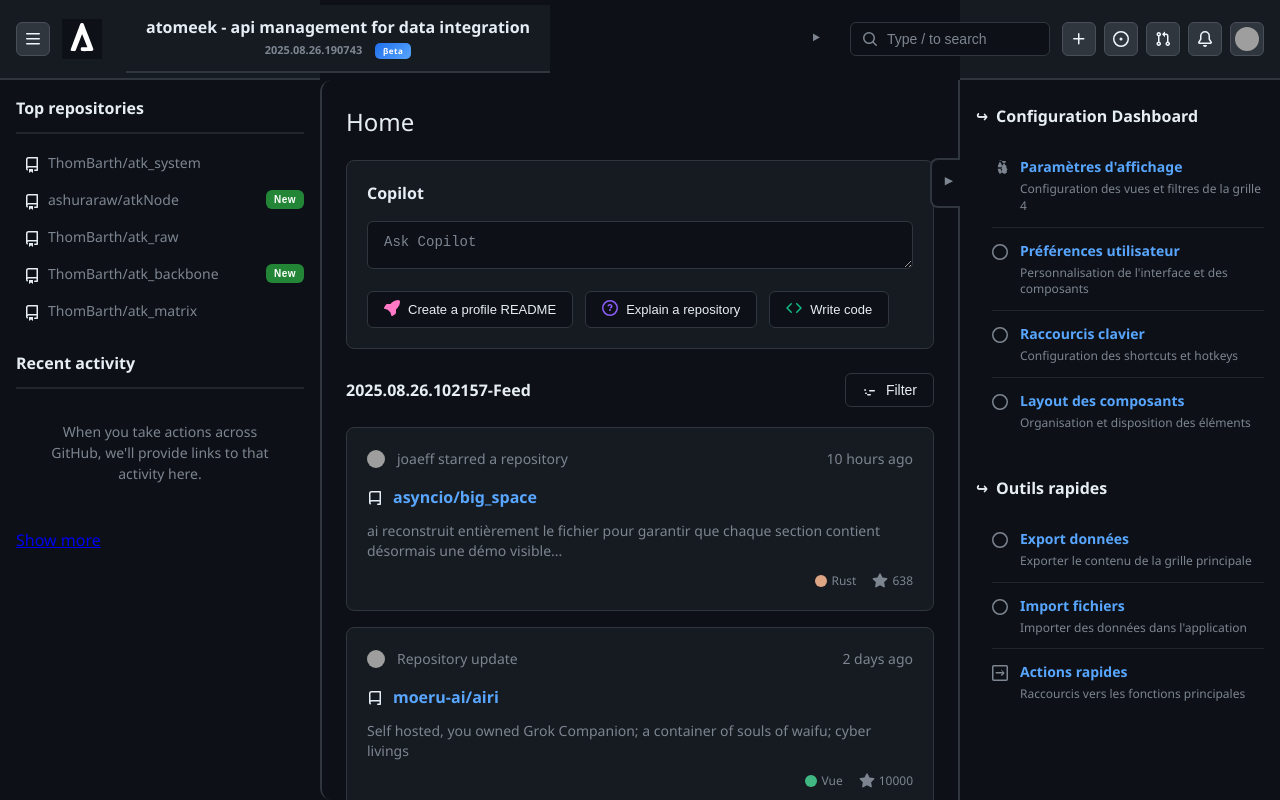
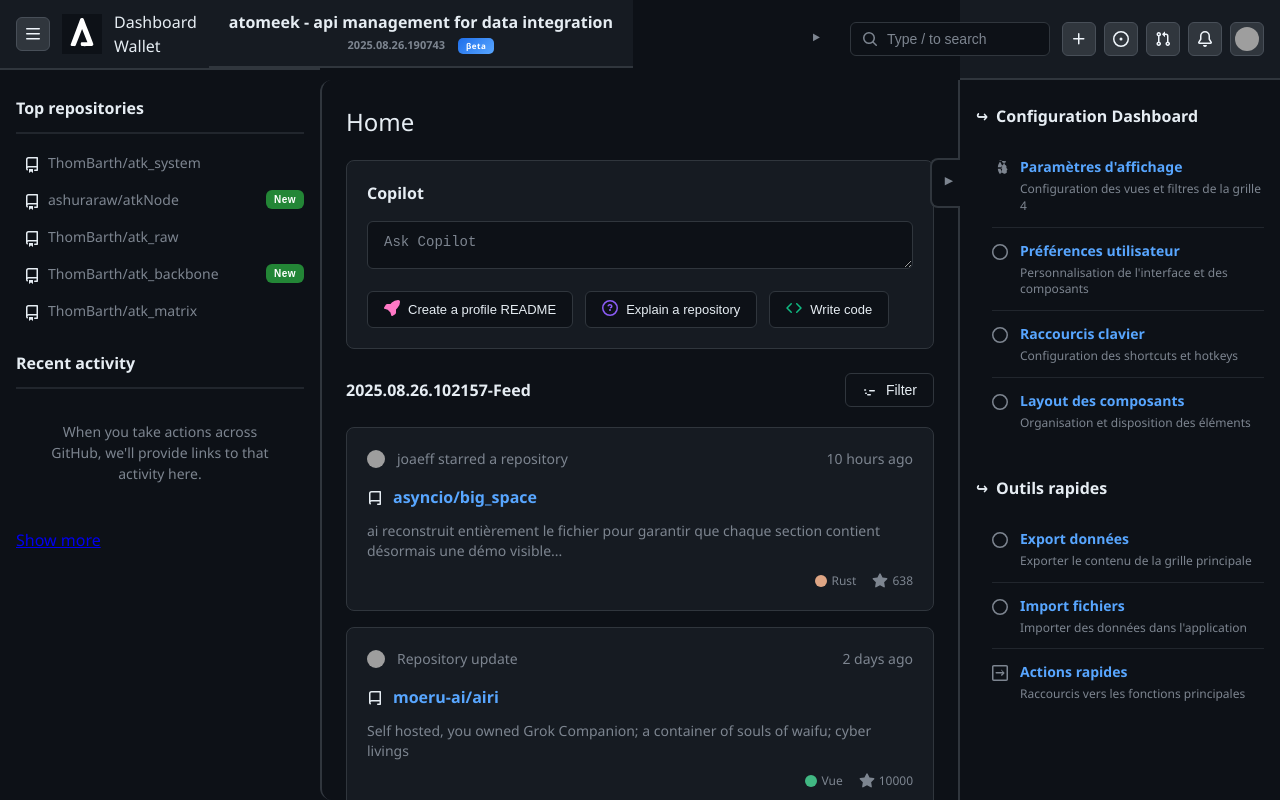
Before and after one commit to thoiroh/atkm, an Angular app in the folder atkm/: page /landing in a window 1280 px wide. Built offline with nearby package versions, Linux system fonts and the light colour scheme; grey boxes are pictures that could not be loaded.

Commit message:
atk.core (02) - html (03) > side toggle (03) -------------------------------------------- refactor: update navbar and content components to use config directly; set components as standalone

```diff
--- a/atkm/src/app/features/landing/landing.component.html
+++ b/atkm/src/app/features/landing/landing.component.html
@@ -1,7 +1,7 @@
 @if (config) {
 <div class="main-container" [class.config-collapsed]="config?.configPanel?.isCollapsed">
   <!-- GRILLE 1: MENU PRINCIPAL (gauche) -->
-  <atk-navbar-main [config]="config.navbar" />
+  <atk-navbar-main [config]="config" />
 
   <!-- GRILLE 2: ZONE CENTRALE TRANSPARENTE (centre) -->
   <!-- <atk-navbar-brand [config]="config.navbar" /> -->
--- a/atkm/src/app/features/landing/landing.component.ts
+++ b/atkm/src/app/features/landing/landing.component.ts
@@ -9,6 +9,7 @@
 
 @Component({
   selector: 'atk-landing',
+  standalone: true,
   imports: [
     NavbarMainComponent,
     NavbarBrandComponent,
--- a/atkm/src/app/shared/components/content-main/content-main.component.ts
+++ b/atkm/src/app/shared/components/content-main/content-main.component.ts
@@ -2,6 +2,7 @@
 
 @Component({
   selector: 'atk-content-main',
+  standalone: true,
   imports: [],
   templateUrl: './content-main.component.html',
 })
--- a/atkm/src/app/shared/components/navbar-main/navbar-main.component.html
+++ b/atkm/src/app/shared/components/navbar-main/navbar-main.component.html
@@ -7,7 +7,7 @@
     </svg>
   </button>
 
-  <a class="logo" [href]="config?.logo?.link || '#'" aria-label="Homepage">
+  <a class="logo" [href]="config?.navbar?.logo?.link || '#'" aria-label="Homepage">
     <svg aria-hidden="true" height="40" viewBox="0 0 32 32" version="1.1" width="40">
       <defs>
         <style>
@@ -22,7 +22,7 @@
   </a>
 
   <nav role="navigation" aria-label="ATK Breadcrumb">
-    <span *ngFor="let item of config?.breadcrumb || []; let last = last">
+    <span *ngFor="let item of config?.navbar.breadcrumb || []; let last = last">
       {{item}}
     </span>
   </nav>
--- a/atkm/src/app/shared/components/navbar-tools/navbar-tools.component.ts
+++ b/atkm/src/app/shared/components/navbar-tools/navbar-tools.component.ts
@@ -4,6 +4,7 @@
 
 @Component({
   selector: 'atk-navbar-tools',
+  standalone: true,
   imports: [NavbarBrandComponent],
   templateUrl: './navbar-tools.component.html',
 })
--- a/atkm/src/app/shared/components/sidebar-config/sidebar-config.component.ts
+++ b/atkm/src/app/shared/components/sidebar-config/sidebar-config.component.ts
@@ -1,8 +1,9 @@
-import { Component, Input, Output, EventEmitter } from '@angular/core';
+import { Component, EventEmitter, Input, Output } from '@angular/core';
 import { IConfigPanelSection } from '../../../core/services/config.service';
 
 @Component({
   selector: 'atk-sidebar-config',
+  standalone: true,
   imports: [],
   templateUrl: './sidebar-config.component.html',
 })
--- a/atkm/src/styles.css
+++ b/atkm/src/styles.css
@@ -28,10 +28,8 @@
   background-color: var(--color-canvas-default);
   color: var(--color-fg-default);
   line-height: 1.5;
+  scrollbar-width: thin;
   scrollbar-color: var(--color-border-default) var(--color-canvas-default);
-  /* thumb / track */
-  scrollbar-width: thin;
-  /* auto | thin | none */
 }
 
 html,
@@ -39,9 +37,9 @@
   height: 100%;
 }
 
-/* =========================
-   FIX POUR LES COMPOSANTS ANGULAR DANS LA GRILLE
-   ========================= */
+/* ======================================================================================================== */
+FIX POUR LES COMPOSANTS ANGULAR DANS LA GRILLE
+/* ======================================================================================================== */
 
 atk-navbar-main,
 atk-navbar-brand,
@@ -52,7 +50,10 @@
   display: contents;
 }
 
-/* ========================= STRUCTURE PRINCIPALE : 6 GRILLES ========================= */
+
+/* ====================================================================================================== */
+/* ========================= STRUCTURE PRINCIPALE : 6 GRILLES =========================================== */
+/* ====================================================================================================== */
 
 .main-container {
   height: 100vh;
@@ -68,80 +69,48 @@
   overflow: hidden;
 }
 
-/* Collapse asymétrique: seule la row 2, col 3 est masquée */
 .main-container.config-collapsed {
   grid-template-columns: minmax(200px, 25%) 1fr 0px;
   grid-template-rows: 80px 1fr;
 }
 
-/* .main-content.config-collapsed {
-  height: 100%;
-} */
 
-
-/* Étendre le contenu central sur col 2 → 3 uniquement en row 2 */
-/* .main-container.config-collapsed .main-content {
-  border-right: none;
-  border-radius: 12px;
-} */
-
-
-/* Faire sortir le panneau de config hors écran */
-/* .main-container.config-collapsed .config-panel {
-  transform: translateX(100%) translateZ(0);
-  pointer-events: none;
-  opacity: 0;
-  will-change: transform;
-  overflow: hidden;
-  contain: layout paint;
-} */
-
-/* Ramener le toggle en bord de grille malgré le translate du parent */
-/* .main-container.config-collapsed .config-toggle {
-  position: fixed;
-  top: 20px;
-  right: 0;
-  left: auto;
-  transform: none;
-  z-index: 1000;
-  pointer-events: auto;
-} */
-
-
-/* ========================= GRILLE 1: MENU PRINCIPAL (haut gauche) ========================= */
+/* ====================================================================================================== */
+/* ========================= GRILLE 1: MENU PRINCIPAL (haut gauche) ===================================== */
+/* ====================================================================================================== */
 
 .menu-main {
   grid-area: menu-main;
-  background-color: var(--color-canvas-subtle);
-  /* Suppression des bordures verticales */
-  border-bottom: 2px solid var(--color-border-default);
+  grid-column: 1 / 2;
+
   display: flex;
+  position: relative;
   align-items: center;
   padding: 0 16px;
   gap: 12px;
-  /* Permet le débordement sur la zone centrale */
+  background-color: var(--color-canvas-subtle);
+  border-bottom: 2px solid var(--color-border-default);
   z-index: 10;
-  position: relative;
 }
 
 .menu-main .logo {
-  background-color: var(--color-canvas-default);
-  color: var(--color-fg-default);
   display: flex;
   align-items: center;
   justify-content: center;
+  background-color: var(--color-canvas-default);
+  color: var(--color-fg-default);
 }
 
 .menu-main .hamburger-btn {
+  display: flex;
+  align-items: center;
+  justify-content: center;
   background: #30363d;
   border: 1px solid #484f58;
   color: #f0f6fc;
   border-radius: 6px;
   padding: 8px;
   cursor: pointer;
-  display: flex;
-  align-items: center;
-  justify-content: center;
 }
 
 .menu-main .hamburger-btn:hover {
@@ -149,23 +118,23 @@
   border-color: #656d76;
 }
 
+
+/* ======================================================================================================= */
 /* ========================= Grille 2 : ZONE CENTRALE TRANSPARENTE (haut centre) ========================= */
+/* ======================================================================================================= */
+
 .menu-center {
   grid-area: menu-center;
-  /* Zone transparente - pas de background */
+  display: flex;
+  position: relative;
+  align-items: flex-end;
+  justify-content: center;
   background-color: var(--color-canvas-subtle);
   border-bottom: 2px solid var(--color-border-default);
-  display: flex;
-  align-items: flex-end;
-  justify-content: center;
   padding: 10px 20px;
   text-align: center;
-  /* La zone peut être écrasée par les zones latérales */
-  position: relative;
   z-index: 5;
-  /* Transition pour la disparition en douceur */
   transition: opacity 0.3s ease, transform 0.3s ease;
-  /* transition: opacity 0.3s ease, visibility 0.3s ease; */
 }
 
 .menu-center-content {
@@ -173,8 +142,6 @@
   flex-direction: column;
   align-items: center;
   justify-content: center;
-  /* gap: 4px; */
-  /* Le contenu peut disparaître quand les zones se chevauchent */
   white-space: nowrap;
   overflow: hidden;
 }
@@ -203,7 +170,6 @@
   padding: 2px 8px 3px 8px;
   margin-left: 10px;
   border-radius: 5px;
-  /* text-transform: uppercase; */
   letter-spacing: 0.5px;
 }
 
@@ -215,21 +181,21 @@
   background: var(--color-success-emphasis);
 }
 
-/* ========================= GRILLE 3: OUTILS UTILISATEUR (haut droite) ========================= */
+
+/* ======================================================================================================== */
+/* ========================= GRILLE 3: OUTILS UTILISATEUR (haut droite) =================================== */
+/* ======================================================================================================== */
 
 .user-tools {
   grid-area: user-tools;
-  /* si tu veux l’utiliser */
+  display: flex;
+  position: relative;
+  align-items: center;
+  justify-content: flex-end;
   background-color: var(--color-canvas-subtle);
-  /* Suppression des bordures verticales */
   border-bottom: 2px solid var(--color-border-default);
-  display: flex;
-  align-items: center;
   padding: 0 16px;
-  justify-content: flex-end;
-  /* Permet le débordement sur la zone centrale */
   z-index: 10;
-  position: relative;
 }
 
 .user-tools.config-collapsed {
@@ -327,16 +293,18 @@
   vertical-align: middle;
 }
 
-/* ========================= GRILLE 4: NAVIGATION SIDEBAR (gauche) ========================= */
+
+/* ======================================================================================================= */
+/* ========================= GRILLE 4: NAVIGATION SIDEBAR (gauche) ======================================= */
+/* ======================================================================================================= */
 
 .sidebar-nav {
   grid-area: sidebar-nav;
+  position: relative;
+  padding: 16px;
   background-color: var(--color-canvas-default);
-  padding: 16px;
   overflow-y: auto;
   overflow-x: hidden;
-  /* Permet l'extension sur la zone centrale si nécessaire */
-  position: relative;
   z-index: 8;
 }
 
@@ -344,18 +312,18 @@
   display: flex;
   align-items: center;
   gap: 8px;
+  padding: 12px 0;
   margin-bottom: 20px;
-  padding: 12px 0;
   border-bottom: 1px solid var(--color-border-muted);
 }
 
 .user-context-button {
-  background: transparent;
-  border: none;
-  color: var(--color-fg-default);
   display: flex;
   align-items: center;
   gap: 8px;
+  border: none;
+  background: transparent;
+  color: var(--color-fg-default);
   font-size: 14px;
   cursor: pointer;
 }
@@ -368,12 +336,12 @@
   display: flex;
   align-items: center;
   justify-content: space-between;
+  margin-bottom: 12px;
+  padding-bottom: 12px;
+  border-bottom: 2px solid var(--color-border-muted);
   font-size: 16px;
   font-weight: 600;
-  margin-bottom: 12px;
-  padding-bottom: 12px;
   color: var(--color-fg-default);
-  border-bottom: 2px solid var(--color-border-muted);
 }
 
 .repo-list {
@@ -388,16 +356,16 @@
   display: flex;
   align-items: center;
   gap: 8px;
-  color: var(--color-fg-muted);
-  text-decoration: none;
   padding: 6px 8px;
   border-radius: 6px;
+  color: var(--color-fg-muted);
   font-size: 14px;
+  text-decoration: none;
 }
 
 .repo-list a:hover {
+  color: var(--color-fg-default);
   background-color: var(--color-canvas-subtle);
-  color: var(--color-fg-default);
 }
 
 .repo-item {
@@ -441,7 +409,9 @@
 }
 
 
-/* ========================= GRILLE 5: CONTENU PRINCIPAL (centre) ========================= */
+/* ======================================================================================================== */
+/* ========================= GRILLE 5: CONTENU PRINCIPAL (centre) ========================================= */
+/* ======================================================================================================== */
 
 .main-content {
   grid-area: main-content;
@@ -652,7 +622,10 @@
   background-color: #41b883;
 }
 
-/* ========================= GRILLE 6: PANNEAU CONFIGURATION (droite) ========================= */
+
+/* ============================================================================================================= */
+/* ========================= GRILLE 6: PANNEAU CONFIGURATION (droite) ========================================== */
+/* ============================================================================================================= */
 
 .config-panel {
   grid-area: config-panel;
@@ -769,7 +742,10 @@
   line-height: 1.4;
 }
 
-/* ========================= RESPONSIVE ========================= */
+
+/* =========================================================================================================== */
+/* =============================== RESPONSIVE ================================================================ */
+/* =========================================================================================================== */
 
 /* Tablette - La zone centrale commence à se réduire */
 @media (max-width: 1200px) {
@@ -878,7 +854,10 @@
   }
 }
 
-/* ========================= GESTION DU CHEVAUCHEMENT ========================= */
+
+/* ========================================================================================================== */
+/* ========================= GESTION DU CHEVAUCHEMENT ======================================================= */
+/* ========================================================================================================== */
 
 /* Quand les zones latérales sont trop larges, la zone centrale disparaît */
 @media (max-width: 1400px) {
@@ -921,7 +900,10 @@
   }
 }
 
-/* ========================= UTILITAIRES ========================= */
+
+/* ========================================================================================================== */
+/* ========================= UTILITAIRES ==================================================================== */
+/* ========================================================================================================== */
 
 .sr-only {
   position: absolute !important;
```
